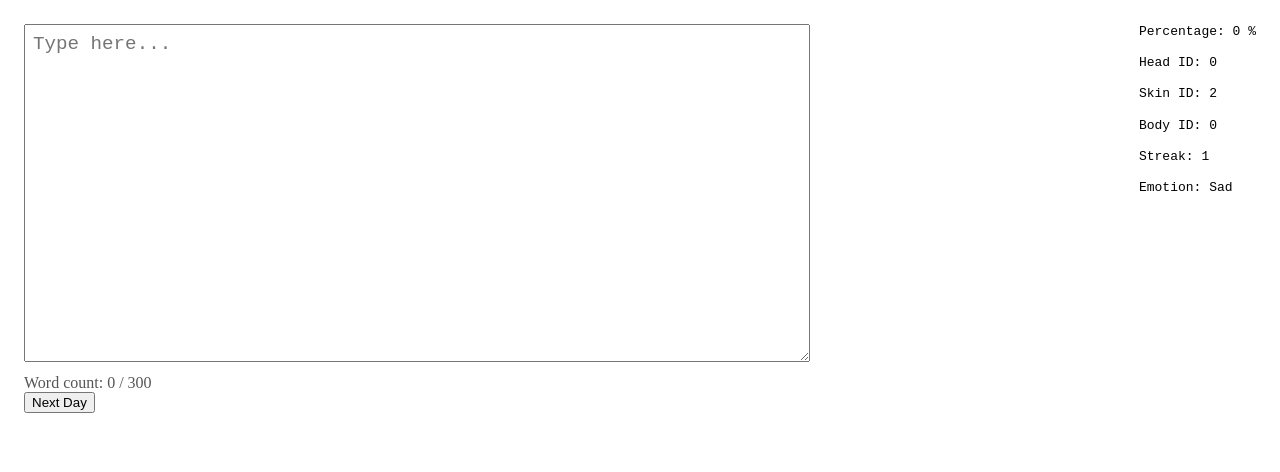
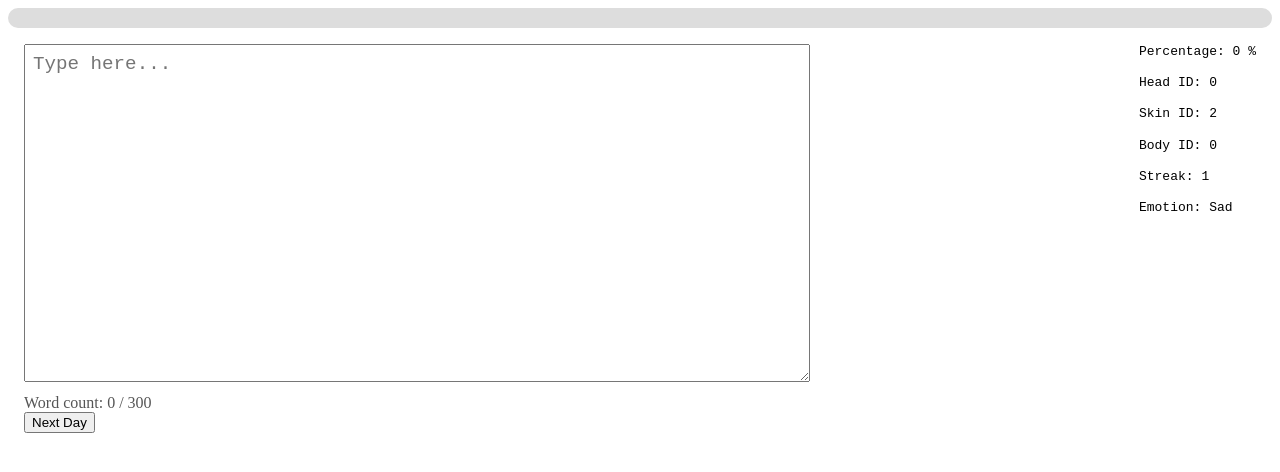
Before and after one commit to itcOnlineGaming/Team_1_2025, a SvelteKit app: page / in a window 1280 px wide. Shown: the top 472 px of the page. Built offline with nearby package versions, Linux system fonts and the light colour scheme.

Commit message:
progress bar changes colour when percentage increases

```diff
--- /dev/null
+++ b/src/lib/components/ProgressBar/ProgressBar.svelte
@@ -0,0 +1,38 @@
+<script lang="ts">
+  import { tweened } from 'svelte/motion';
+  import { cubicOut } from 'svelte/easing';
+  import { progressBarColor } from './getProgressColour';
+
+  export let percentage: number = 0;
+
+  $: colour = progressBarColor(percentage);
+
+  const animated = tweened(0, {
+    duration: 800,
+    easing: cubicOut,
+  });
+
+  $: animated.set(Math.min(Math.max(percentage, 0), 100));
+</script>
+
+<style>
+  .container {
+    width: 100%;
+    height: 20px;
+    background: #ddd;
+    border-radius: 10px;
+    overflow: hidden;
+  }
+
+  .bar {
+    height: 100%;
+    transition: width 0.2s ease;
+  }
+</style>
+
+<div class="container">
+  <div
+    class="bar"
+    style="width: {$animated}%; background: {colour};"
+  ></div>
+</div>
--- /dev/null
+++ b/src/lib/components/ProgressBar/getProgressColour.ts
@@ -0,0 +1,9 @@
+ export function progressBarColor(percentage: number): string {
+    if (percentage < 50) {
+      return 'red';
+    } else if (percentage < 80) {
+      return 'orange';
+    } else {
+      return 'green';
+    }
+  }
--- a/src/routes/+page.svelte
+++ b/src/routes/+page.svelte
@@ -1,6 +1,9 @@
 <script lang="ts">
   import Cat from '$lib/components/Cat/Cat.svelte';
   import { BodyAccessory, HeadAccessory, SkinColour } from '../types/Cat';
+  import ProgressBar from '$lib/components/ProgressBar/ProgressBar.svelte';
+
+  let percentage: number = 65;
 
   let wordsNeeded : number = 300;
   let Head: HeadAccessory = HeadAccessory.None;
@@ -26,6 +29,8 @@
         }
         userInput='';
     }
+
+
 
 
 </script>
@@ -57,6 +62,9 @@
   }
 </style>
 
+<!-- <h1> Progress Bar Test</h1> -->
+<ProgressBar {percentage} />
+
 <div class="container">
   <div class="cat-top-right">
     <Cat {percentage} {Head} {Body} {Skin} {streak} />
```
Also changed, not shown: src/routes/+layout.svelte (line endings or trailing spaces), 1 other file (tests, documents, lock files or other folders).
